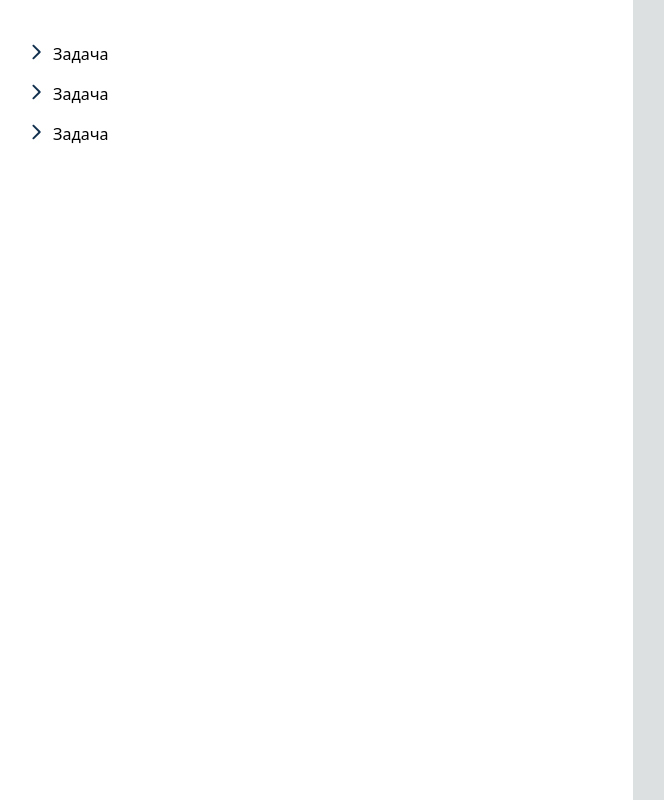
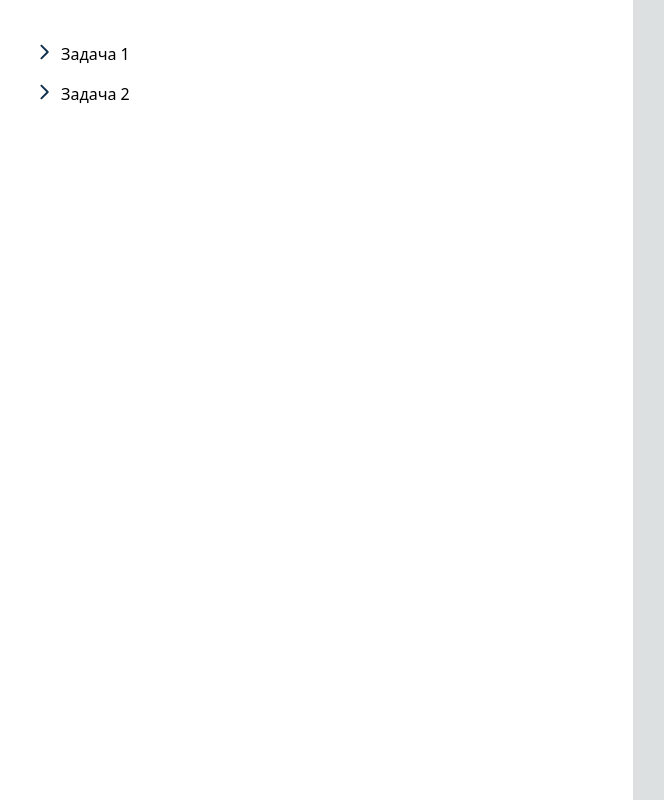
Before and after one commit to ConquestSucks/todoapp, a React (Create React App) app: page / in a window 1280 px wide. Shown: the whole page, without its empty margins (7-671 px from the left). Built offline with nearby package versions, Linux system fonts and the light colour scheme.

Commit message:
reworked task classes

```diff
--- a/src/components/Task.tsx
+++ b/src/components/Task.tsx
@@ -1,14 +1,36 @@
 import Task from '../task'
 import { ReactComponent as Arrow } from '../media/arrow.svg'
-interface TaskProps {
-    showed: boolean
-}
+import { useState } from 'react'
 
 export default function TaskComponent( { task } : { task: Task } ) {
+    const [showSubTasks, setShowSubTasks] = useState(false)
+
+    const toggleSubTasks = () => {
+        setShowSubTasks(prevState => !prevState )
+    }
+
+    const displaySubTasks = task.childs.map((t) => (
+        <span key={t.id} className='text-sm min-w-89.5 pl-6'>
+            {t.name}
+        </span>
+    ))
     return (
-        <div className='flex gap-2 min-w-full min-h-10 py-2 max-w-fit text-left hover:bg-lb'>
-            <Arrow className='w-4 h-4'/>
-            <span className='text-base leading-5 font-rubik font-medium'>{task._name}</span>
+        <div className='flex flex-col min-w-full min-h-10 max-w-fit text-left hover:bg-lb hover:duration-500 duration-500'>
+            <div className='flex gap-2 p-2'>
+                <Arrow
+                    className={`w-4 h-4 transform ${showSubTasks ? 'rotate-90' : ''}`}
+                    onClick={toggleSubTasks}
+                />
+                <span className='text-base leading-5 font-rubik font-medium'>{task.name}</span>
+            </div>
+            {showSubTasks && (
+                <div className='border-2 rounded hover:border-black'>
+                    <div className='flex gap-2 py-1 px-2 justify-between'>
+                        {displaySubTasks}
+                        <input type='checkbox' className='w-4.5 h-4.5'></input>
+                    </div>
+                </div>
+            )}
         </div>
     )
 }
--- a/src/pages/MainPage.tsx
+++ b/src/pages/MainPage.tsx
@@ -1,11 +1,12 @@
-import Task from '../components/Task';
+import TaskItem from '../components/Task';
 import { taskStore } from "../task.store"
 
 export default function MainPage() {
     const tasks = taskStore.getTasks
     const displayTasks = tasks.map((t) => (
-      <Task
-       task={t}
+      <TaskItem
+        key={t.id}
+        task={t}
       />
     ));
 
--- a/src/task.store.ts
+++ b/src/task.store.ts
@@ -1,20 +1,30 @@
 import { makeAutoObservable } from 'mobx'
-import Task from './task'
+import Task, { SubTask } from './task'
 
 class TaskStore {
-    _tasks : Array<Task>
+    tasks : Array<Task>
     constructor() {
-        this._tasks = [new Task(), new Task(), new Task()]
+        this.tasks = [
+            new Task({ id: 0, name: 'Задача 1', description: 'Текст 1',
+                childs:
+                [ new SubTask({ id: 1, name: 'Задача 1.1', description:'Текст 1.1'}) ],
+                selected: false }
+            ),
+            new Task({ id: 1, name: 'Задача 2', description: 'Текст 2',
+                childs:
+                [ new SubTask({ id: 1, name: 'Задача 2.1', description:'Текст 2.1'}) ],
+                selected: false }),
+        ]
         makeAutoObservable(this)
     }
-    _subtasks = []
+    subtasks = []
 
-    addTask = () => {
-        this._tasks.push(new Task())
-    }
+    /* addTask = () => {
+        this.tasks.push(new Task())
+    } */
 
     get getTasks() {
-        return this._tasks
+        return this.tasks
     }
 }
 
--- a/src/task.ts
+++ b/src/task.ts
@@ -1,22 +1,50 @@
-import { makeAutoObservable } from 'mobx'
+/* import { makeAutoObservable, observable } from 'mobx' */
+
+interface SubTaskProps {
+    id: number;
+    name: string;
+    description : string;
+    selected?: boolean;
+}
+
+interface TaskProps extends SubTaskProps{
+    revealed?: boolean;
+    childs?: SubTask[]
+}
+
+
+export class SubTask {
+    id : number;
+    name : string;
+    description : string;
+    selected: boolean;
+
+    constructor({ id, name, description, selected = false } : SubTaskProps) {
+        this.id = id;
+        this.name = name;
+        this.description = description;
+        this.selected = selected
+    }
+}
 
 export default class Task {
-    private _id : Number
-    _name : String
-    _description : String
-    _childs: Array<Task>
+    id: number;
+    name: string;
+    description: string;
+    revealed: boolean;
+    childs: SubTask[];
 
-    constructor() {
-        this._id = 0
-        this._name = 'Задача'
-        this._description = 'description1'
-        this._childs = []
-        makeAutoObservable(this)
+    constructor({ id, name, description, childs = [], revealed = false} : TaskProps) {
+        this.id = id;
+        this.name = name;
+        this.description = description;
+        this.revealed = revealed;
+        this.childs = childs
     }
 
-    addSubTask = (subTask : Task) => {
-        this._childs.push(subTask)
-    }
+    /* addSubTask = (subTask : Task) => {
+        this.childs.push({ subTask: subTask, selected: false })
+    } */
 
     /* deleteSubTask = (id : Number) => {
         this._childs
--- a/tailwind.config.js
+++ b/tailwind.config.js
@@ -9,7 +9,14 @@ module.exports = {
         'lb' : '#F7FBFD',
         'grey': '#DCE0E1'
       },
+      width: {
+        '4.5': '18px'
+      },
+      height: {
+        '4.5': '18px'
+      },
       minWidth: {
+        '89.5' : '89.5%',
         'half': '50%'
       }
     },
```
